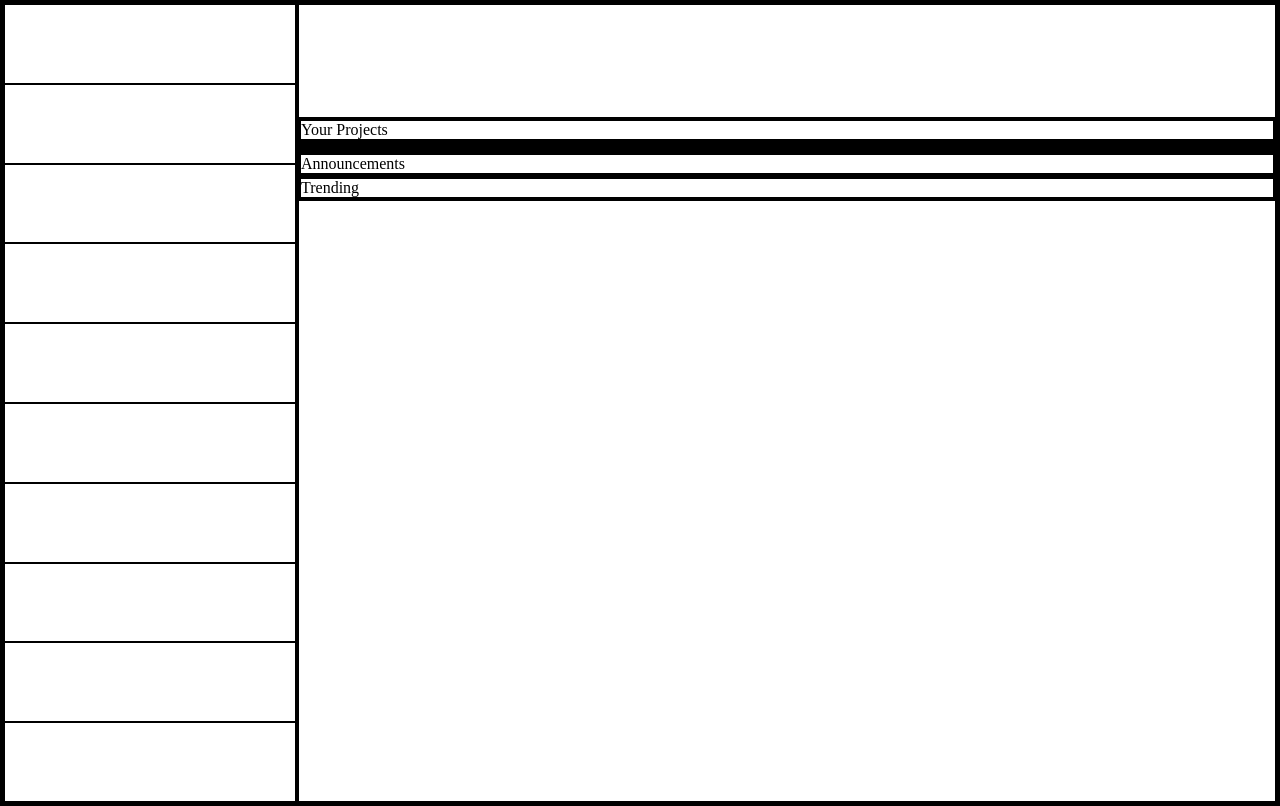
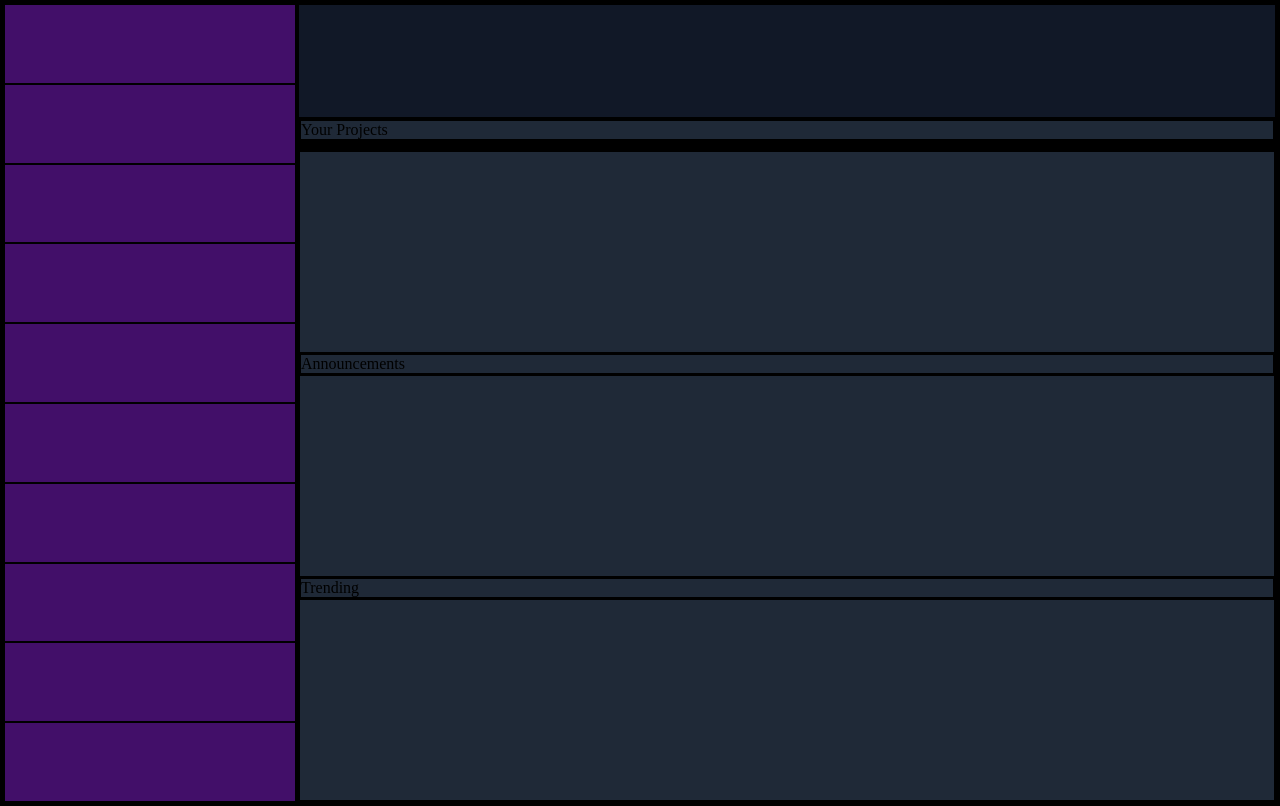
Before and after one commit to dario-cruz/project-admin-dashboard, a plain HTML site: page index.html in a window 1280 px wide. Drawn offline with Linux system fonts and the light colour scheme.

Commit message:
Add inital color styling to page.

```diff
--- a/styles.css
+++ b/styles.css
@@ -14,13 +14,19 @@
 .sidebar {
     grid-area: side;
     display: grid;
+    background-color: #420f69;
 }
 .mainpanel {
     grid-area: main;
     display: grid;
     grid-template-rows: 1fr 6fr;
     grid-template-columns: 1fr;
+    background-color: #1f2937;
 }
-.mainpanel .maintop {
+.mainpanel .main-top {
+    display: grid;
+    background-color: #111827;
+}
+.mainpanel .main-bottom {
     display: grid;
 }
```
